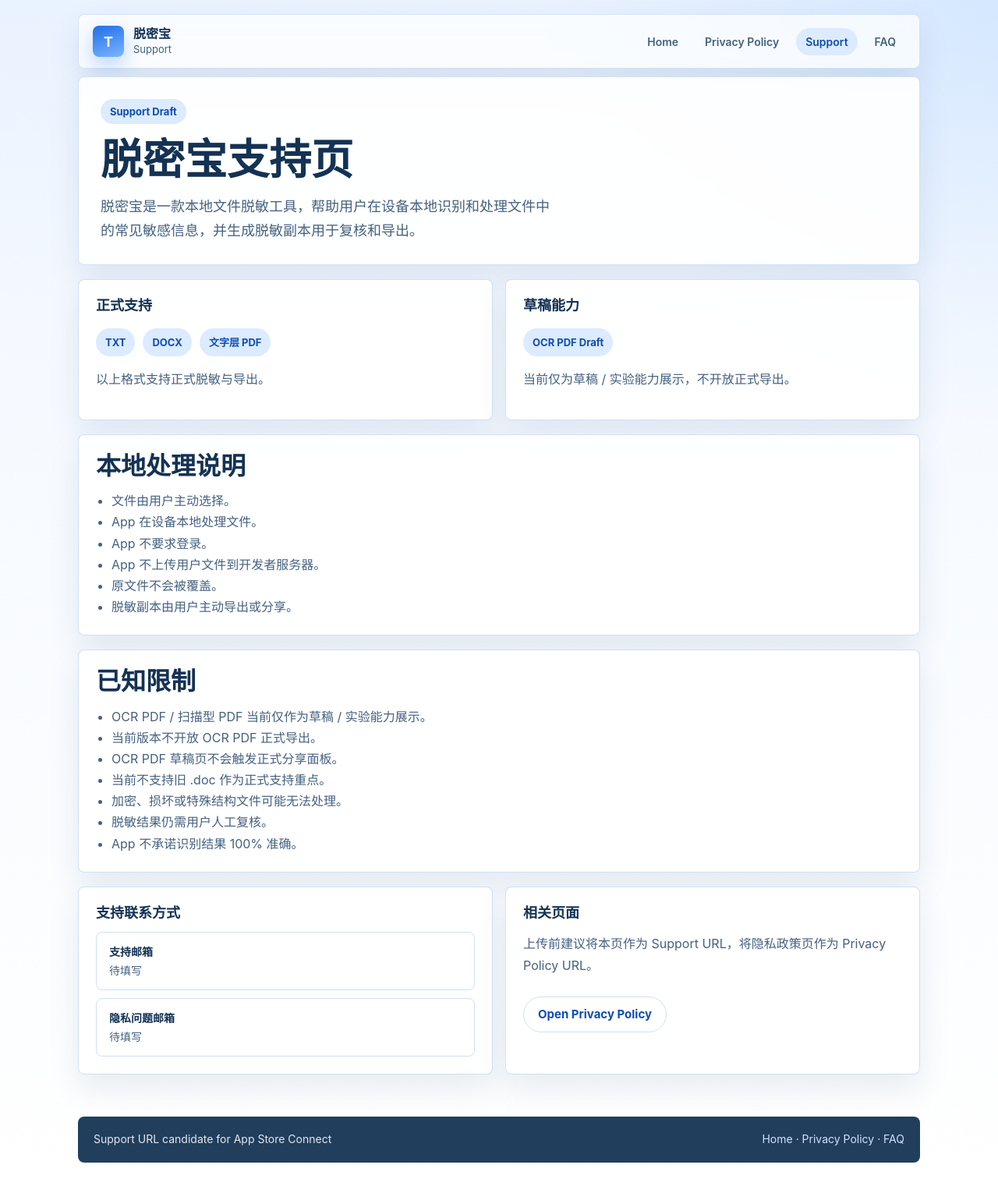
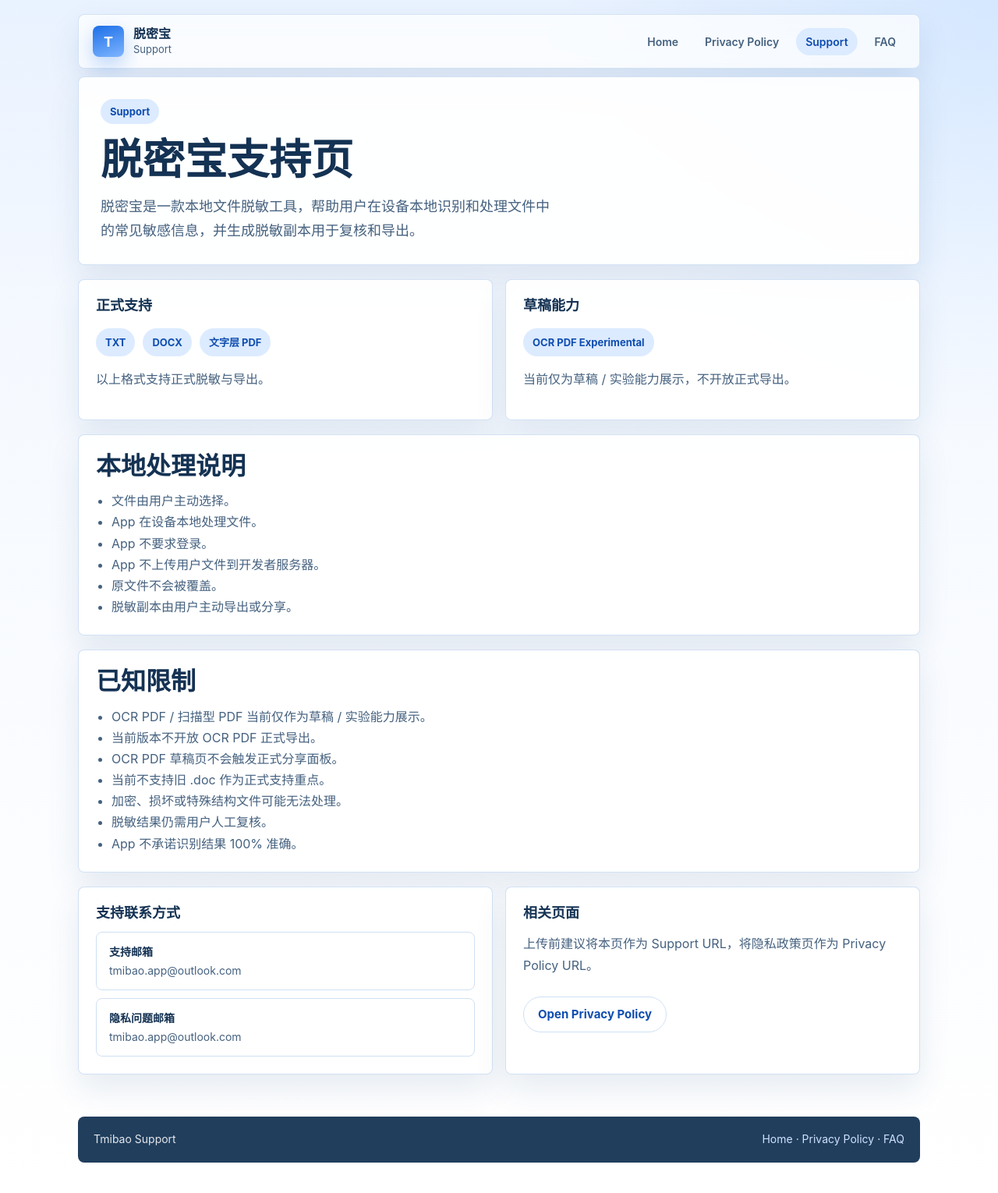
Before and after one commit to bogun2046/Tmibao-pages, a plain HTML site: page support/index.html in a window 1280 px wide. Shown: the whole page at 78% size. Drawn offline with Linux system fonts and the light colour scheme.

Commit message:
Add files via upload

```diff
--- a/support/index.html
+++ b/support/index.html
@@ -3,7 +3,7 @@
   <head>
     <meta charset="utf-8" />
     <meta name="viewport" content="width=device-width, initial-scale=1" />
-    <title>脱密宝 Support</title>
+    <title>Tmibao Support</title>
     <meta
       name="description"
       content="脱密宝支持页：联系方式、功能范围、已知限制和隐私政策入口。"
@@ -34,7 +34,7 @@
     <main class="content-area">
       <div class="site-shell section-stack">
         <section class="section-band">
-          <div class="eyebrow">Support Draft</div>
+          <div class="eyebrow">Support</div>
           <h1>脱密宝支持页</h1>
           <p class="lead">
             脱密宝是一款本地文件脱敏工具，帮助用户在设备本地识别和处理文件中的常见敏感信息，并生成脱敏副本用于复核和导出。
@@ -54,7 +54,7 @@
           <article class="content-card">
             <h3>草稿能力</h3>
             <div class="pill-row">
-              <span class="pill">OCR PDF Draft</span>
+              <span class="pill">OCR PDF Experimental</span>
             </div>
             <p>当前仅为草稿 / 实验能力展示，不开放正式导出。</p>
           </article>
@@ -91,11 +91,11 @@
             <div class="contact-block">
               <div class="fact">
                 <strong>支持邮箱</strong>
-                <span>待填写</span>
+                <span>tmibao.app@outlook.com</span>
               </div>
               <div class="fact">
                 <strong>隐私问题邮箱</strong>
-                <span>待填写</span>
+                <span>tmibao.app@outlook.com</span>
               </div>
             </div>
           </article>
@@ -115,7 +115,7 @@
     <footer class="footer">
       <div class="site-shell">
         <div class="footer-card">
-          <p>Support URL candidate for App Store Connect</p>
+          <p>Tmibao Support</p>
           <p>
             <a href="../">Home</a> ·
             <a href="../privacy/">Privacy Policy</a> ·
```
Also changed, not shown: index.html (+4 -4 lines), privacy/index.html (+6 -6 lines).
